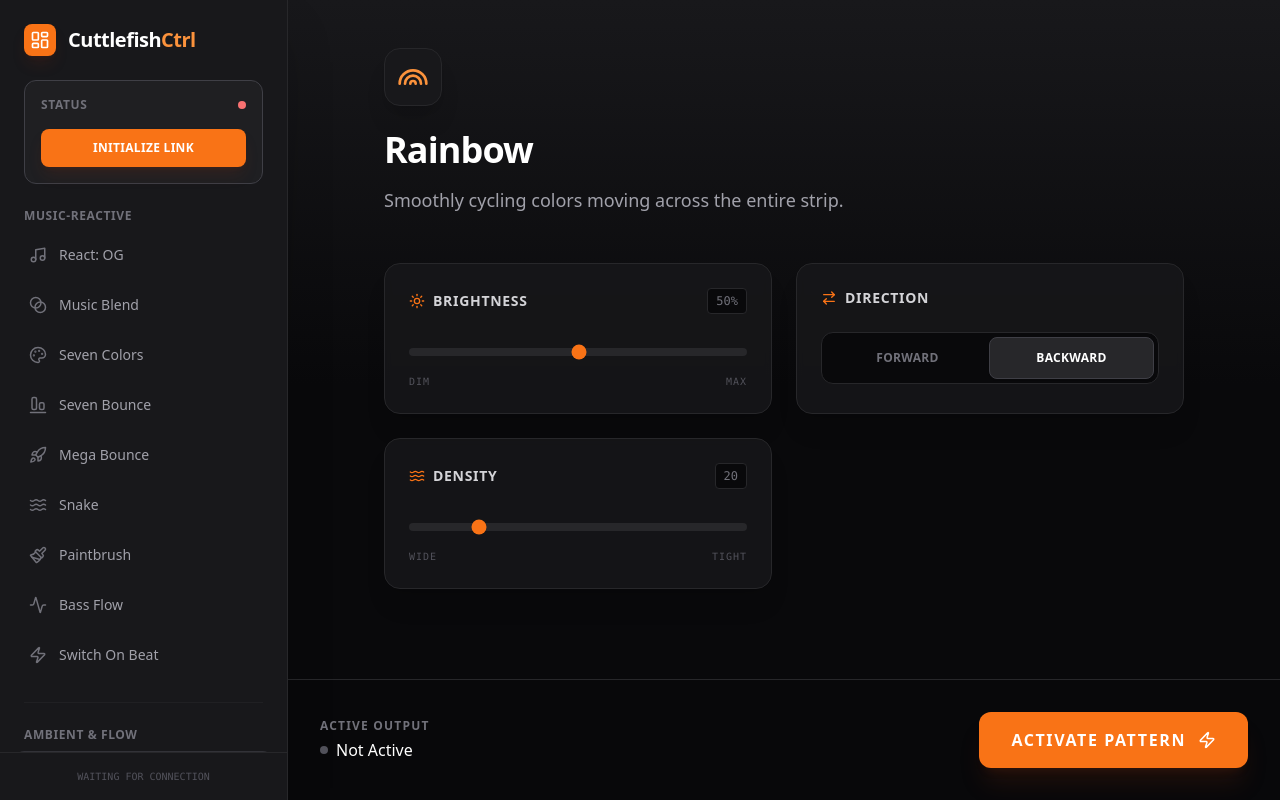
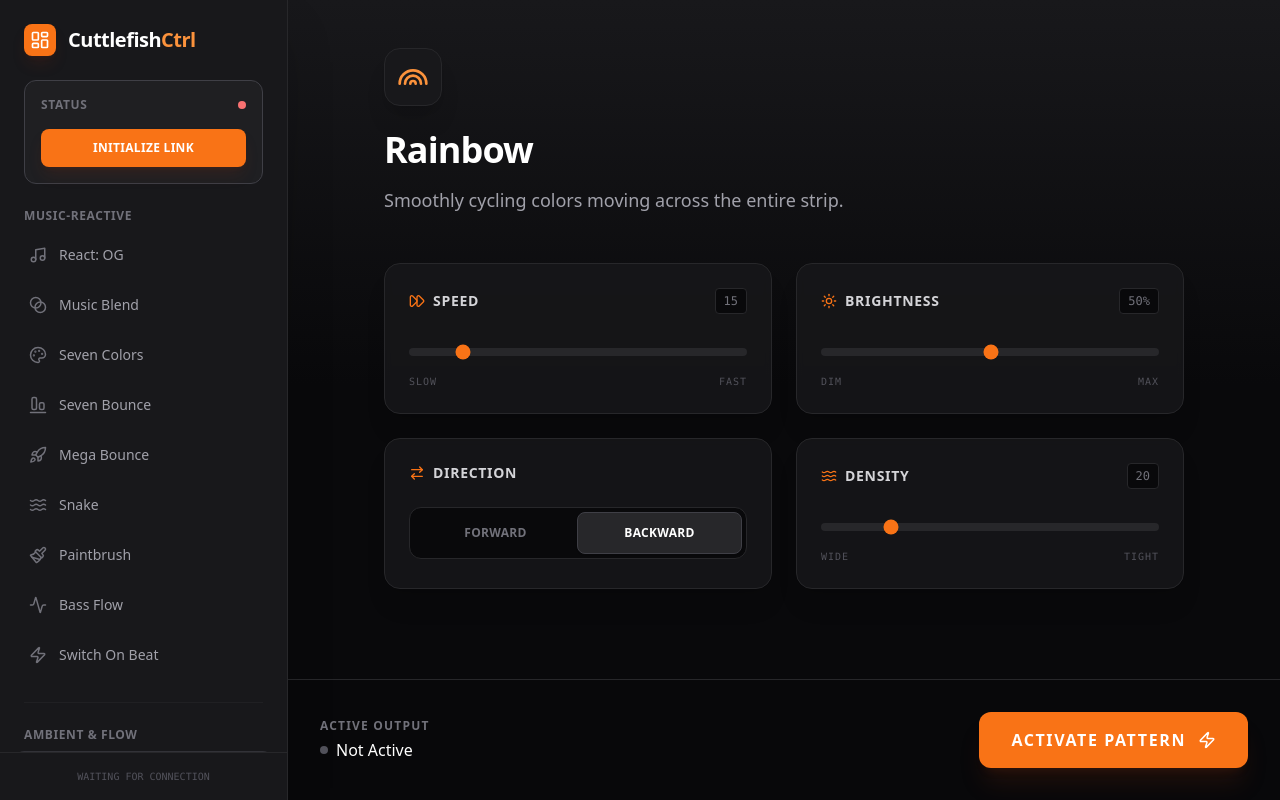
Before and after one commit to Koby1997/CuttlefishLights, a React (Vite) app in the folder control-dashboard/: page / in a window 1280 px wide. Built offline with nearby package versions, Linux system fonts and the light colour scheme.

Commit message:
Brought speed slider back

```diff
--- a/control-dashboard/src/App.jsx
+++ b/control-dashboard/src/App.jsx
@@ -83,7 +83,7 @@ function App() {
       id: "BOUNCE",
       title: "Seven Bounce",
       icon: AlignEndHorizontal,
-      desc: "Bouncing balls of light that react to frequency bands.",
+      desc: "Bouncing balls of light that react to frequency bands. The Red section is the lower bass notes all the way up to Pink which are the high notes. Following the chart in Seven Colors.",
       hasSpeed: false,
       hasDirection: false,
       hasBrightness: true,
@@ -121,7 +121,7 @@ function App() {
       id: "PAINTBRUSH",
       title: "Paintbrush",
       icon: Paintbrush,
-      desc: "A single pointer that permanently paints an audio-reactive canvas.",
+      desc: "A single pointer that permanently paints an audio-reactive canvas. This is Similar to the Seven Colors behavior, but it changes how the lights are shown.",
       hasSpeed: true,
       hasDirection: true,
       hasBrightness: true,
@@ -328,7 +328,7 @@ function App() {
       delay = 1; // Locked to 100/max speed minimum delay for visualizer precision
     } else if (mode.id === "RAINBOW") {
       delay = tempSpeed; // Raw 1-100
-    } else if (mode.id === "OG" || mode.id === "SEVENCOLORS" || mode.id === "SNAKE" || mode.id === "BUILDER") {
+    } else if (mode.id === "OG" || mode.id === "SEVENCOLORS" || mode.id === "SNAKE" || mode.id === "PAINTBRUSH") {
       delay = Math.max(1, 101 - tempSpeed);
     } else {
       // Invert for delay-based modes: 100 -> 5ms, 1 -> 100ms
@@ -488,6 +488,32 @@ function App() {
 
           {/* Controls Grid */}
           <div className="grid grid-cols-1 md:grid-cols-2 gap-6 mb-12">
+
+            {/* Speed Control */}
+            {currentMode.hasSpeed && (
+              <div className="bg-zinc-900/80 backdrop-blur-sm p-6 rounded-2xl border border-zinc-800 shadow-xl">
+                <div className="flex items-center justify-between mb-6">
+                  <label className="flex items-center gap-2 text-sm font-bold text-zinc-300 uppercase tracking-wider">
+                    <FastForward size={16} className="text-orange-500" /> Speed
+                  </label>
+                  <span className="text-xs font-mono text-zinc-500 bg-zinc-950 px-2 py-1 rounded border border-zinc-800">
+                    {tempSpeed}
+                  </span>
+                </div>
+                <input
+                  type="range"
+                  min="1"
+                  max="100"
+                  value={tempSpeed}
+                  onChange={(e) => setTempSpeed(parseInt(e.target.value))}
+                  className="w-full h-2 bg-zinc-800 rounded-full appearance-none cursor-pointer accent-orange-500 hover:accent-orange-400 transition-all"
+                />
+                <div className="flex justify-between mt-3 text-[10px] text-zinc-600 font-mono uppercase tracking-widest">
+                  <span>Slow</span>
+                  <span>Fast</span>
+                </div>
+              </div>
+            )}
 
             {/* Brightness Control */}
             {currentMode.hasBrightness && (
```
